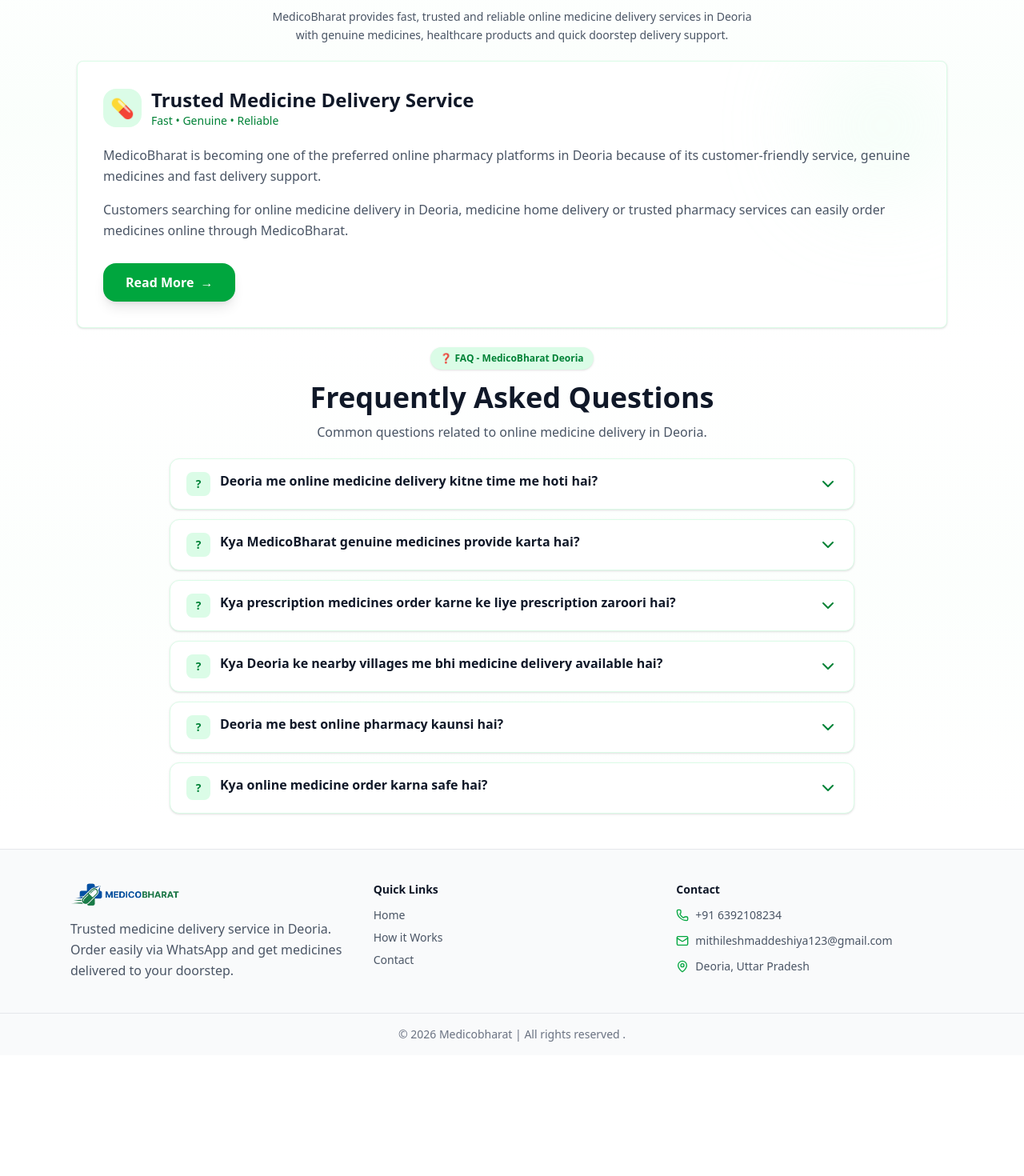
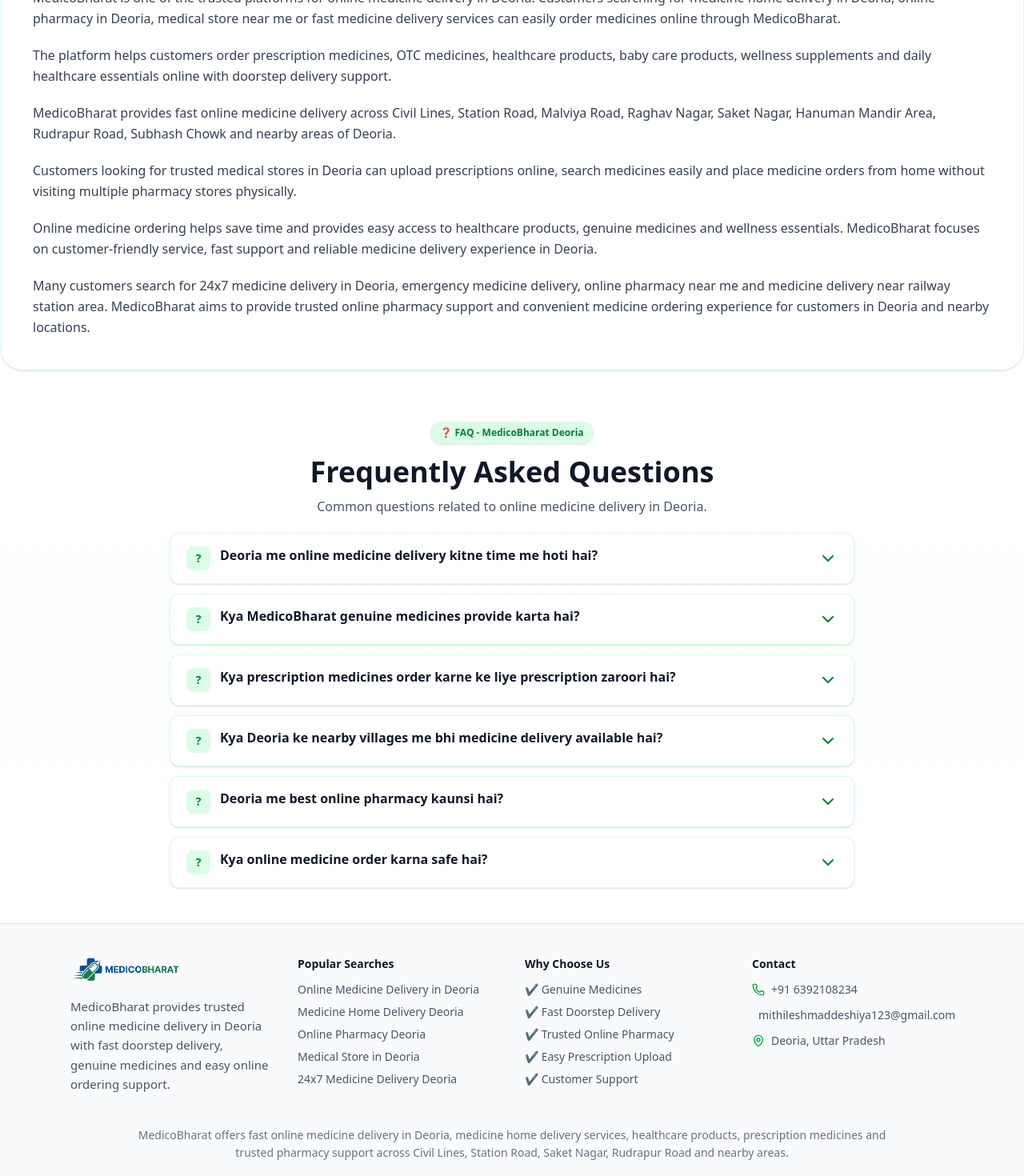
Before and after one commit to mithileshmaddeshiya/medico, a Next.js app: page /medicine-delivery-deoria in a window 1280 px wide. Shown: the part 2900-4370 px from the top of the page at 80% size. Before the commit the page ends 4219 px from the top, so only its background shows below. Built offline with nearby package versions, Linux system fonts and the light colour scheme.

Commit message:
add new seo

```diff
--- a/src/components/ContentPage.jsx
+++ b/src/components/ContentPage.jsx
@@ -23,229 +23,53 @@
 
   return (
     <section className="w-full bg-gradient-to-b from-white via-green-50/30 to-white py-2 md:py-5 overflow-hidden">
-      <div className="max-w-6xl mx-auto px-4 sm:px-6 lg:px-8">
+      <div className="bg-white border border-green-100 rounded-[28px] p-6 sm:p-10 shadow-sm hover:shadow-lg transition-all duration-300 mb-10">
 
-        {/* Top Heading */}
-        <div className="text-center max-w-4xl mx-auto mb-5">
-          <span className="inline-flex items-center gap-2 bg-green-100 text-green-700 text-xs sm:text-sm font-semibold px-4 py-2 rounded-full shadow-sm">
-            💚 Trusted Online Pharmacy in Deoria
-          </span>
-
-          <h2 className="mt-2 text-[18px] md:text-3xl font-bold text-gray-900 leading-tight">
-            Online Medicine Delivery <br className="hidden sm:block" />
-            in Deoria
+        <h2 className="text-3xl font-bold text-gray-900 mb-6">
+          Best Online Pharmacy & Medicine Delivery in Deoria
         </h2>
 
-          <p className="hidden md:block mt-2 text-[14px] text-gray-600 leading-relaxed">
-            MedicoBharat provides fast, trusted and reliable online medicine
-            delivery services in Deoria <br /> with genuine medicines, healthcare
-            products and quick doorstep delivery support.
-          </p>
-        </div>
+        <div className="space-y-5 text-gray-700 text-sm sm:text-base leading-relaxed">
 
-        {/* Preview Card */}
-        <div className="relative bg-white border border-green-100 rounded-[12px] sm:rounded-[8px] p-5 sm:p-8 shadow-sm hover:shadow-lg transition-all duration-300 overflow-hidden">
-
-          {/* Gradient Glow */}
-          <div className="absolute top-0 right-0 w-40 h-40 bg-green-100 rounded-full blur-3xl opacity-40"></div>
-
-          <div className="relative z-10">
-            <div className="flex items-center gap-3 mb-5">
-              <div className="w-12 h-12 rounded-2xl bg-green-100 flex items-center justify-center text-2xl">
-                💊
-              </div>
-
-              <div>
-                <h3 className="text-xl sm:text-2xl font-bold text-gray-900">
-                  Trusted Medicine Delivery Service
-                </h3>
-
-                <p className="text-sm text-green-700 font-medium">
-                  Fast • Genuine • Reliable
-                </p>
-              </div>
-            </div>
-
-            <div className="space-y-4 text-gray-600 text-sm sm:text-base leading-relaxed">
           <p>
-                MedicoBharat is becoming one of the preferred online pharmacy
-                platforms in Deoria because of its customer-friendly service,
-                genuine medicines and fast delivery support.
+            MedicoBharat is one of the trusted platforms for online medicine delivery in Deoria.
+            Customers searching for medicine home delivery in Deoria, online pharmacy in Deoria,
+            medical store near me or fast medicine delivery services can easily order medicines online
+            through MedicoBharat.
           </p>
 
           <p>
-                Customers searching for online medicine delivery in Deoria,
-                medicine home delivery or trusted pharmacy services can easily
-                order medicines online through MedicoBharat.
-              </p>
-            </div>
-
-            {/* Read More Button */}
-            {!showMore && (
-              <div className="mt-7">
-                <button
-                  onClick={() => setShowMore(true)}
-                  className="group cursor-pointer inline-flex items-center gap-2 bg-green-600 hover:bg-green-700 text-white px-6 sm:px-7 py-3 rounded-2xl font-semibold shadow-lg hover:shadow-xl transition-all duration-300 text-sm sm:text-base"
-                >
-                  Read More
-                  <span className="group-hover:translate-x-1 transition">
-                    →
-                  </span>
-                </button>
-              </div>
-            )}
-          </div>
-        </div>
-
-        {/* Expanded Content */}
-        <div
-          className={`transition-all duration-700 ease-in-out overflow-hidden ${showMore
-            ? "max-h-[10000px] opacity-100 mt-8 sm:mt-10"
-            : "max-h-0 opacity-0"
-            }`}
-        >
-
-          {/* Section Grid */}
-          <div className="grid grid-cols-1 lg:grid-cols-2 gap-6 sm:gap-8 mb-8 sm:mb-10">
-
-            {/* Left Card */}
-            <div className="bg-white border border-green-100 rounded-[28px] p-5 sm:p-8 shadow-sm hover:shadow-lg transition-all duration-300">
-              <h3 className="text-2xl font-bold text-gray-900 mb-5">
-                Fast Medicine Home Delivery Across Deoria
-              </h3>
-
-              <div className=" hidden md:block space-y-5 text-gray-600 text-sm sm:text-base leading-relaxed">
-                <p>
-                  MedicoBharat provides medicine home delivery services across
-                  Deoria including Civil Lines, Station Road, Malviya Road,
-                  Raghav Nagar and nearby areas.
+            The platform helps customers order prescription medicines, OTC medicines, healthcare
+            products, baby care products, wellness supplements and daily healthcare essentials
+            online with doorstep delivery support.
           </p>
 
           <p>
-                  From emergency medicines to daily healthcare essentials,
-                  customers can order medicines online easily with quick
-                  doorstep delivery support.
+            MedicoBharat provides fast online medicine delivery across Civil Lines, Station Road,
+            Malviya Road, Raghav Nagar, Saket Nagar, Hanuman Mandir Area, Rudrapur Road,
+            Subhash Chowk and nearby areas of Deoria.
           </p>
 
           <p>
-                  Medicine delivery support is also available in nearby towns
-                  and villages around Deoria.
-                </p>
-              </div>
-            </div>
-
-            {/* Right Card */}
-            <div className="bg-gradient-to-br from-green-50 to-white border border-green-100 rounded-[28px] p-5 sm:p-8 shadow-sm hover:shadow-lg transition-all duration-300">
-              <h3 className="text-2xl font-bold text-gray-900 mb-5">
-                Why People Choose MedicoBharat?
-              </h3>
-
-              <div className="space-y-4">
-                {features.map((item, index) => (
-                  <div
-                    key={index}
-                    className="flex items-start gap-3 bg-white rounded-2xl p-4 border border-green-100 hover:shadow-sm transition"
-                  >
-                    <div className="min-w-[34px] h-[34px] rounded-full bg-green-600 text-white flex items-center justify-center text-sm font-bold">
-                      ✓
-                    </div>
-
-                    <p className="text-gray-700 text-sm sm:text-base leading-relaxed">
-                      {item}
-                    </p>
-                  </div>
-                ))}
-              </div>
-            </div>
-          </div>
-
-          {/* Bottom Cards */}
-          <div className="grid grid-cols-1 lg:grid-cols-2 gap-6 sm:gap-8 mb-10">
-
-            {/* Healthcare */}
-            <div className="bg-gradient-to-br from-green-50 to-white border border-green-100 rounded-[28px] p-5 sm:p-8 shadow-sm hover:shadow-lg transition-all duration-300">
-              <h3 className="text-2xl font-bold text-gray-900 mb-5">
-                Healthcare Products Available Online
-              </h3>
-
-              <div className="space-y-5 text-gray-600 text-sm sm:text-base leading-relaxed">
-                <p>
-                  MedicoBharat provides prescription medicines, OTC medicines,
-                  immunity products, baby care products and wellness essentials
-                  online in Deoria.
+            Customers looking for trusted medical stores in Deoria can upload prescriptions online,
+            search medicines easily and place medicine orders from home without visiting multiple
+            pharmacy stores physically.
           </p>
 
           <p>
-                  Customers can search and order healthcare products according
-                  to their daily healthcare needs.
-                </p>
-              </div>
-            </div>
-
-            {/* Benefits */}
-            <div className="bg-white border border-green-100 rounded-[28px] p-5 sm:p-8 shadow-sm hover:shadow-lg transition-all duration-300">
-              <h3 className="text-2xl font-bold text-gray-900 mb-5">
-                Benefits of Ordering Medicines Online
-              </h3>
-
-              <div className="space-y-4">
-                {benefits.map((item, index) => (
-                  <div
-                    key={index}
-                    className="flex items-start gap-3"
-                  >
-                    <div className="text-green-600 text-lg font-bold">
-                      ✔
-                    </div>
-
-                    <p className="text-gray-700 text-sm sm:text-base leading-relaxed">
-                      {item}
-                    </p>
-                  </div>
-                ))}
-              </div>
-            </div>
-          </div>
-
-          {/* CTA */}
-          <div className="relative overflow-hidden bg-gradient-to-r from-green-700 via-green-600 to-green-500 rounded-[30px] sm:rounded-[40px] p-6 sm:p-8 md:p-12 text-white shadow-xl">
-
-            {/* Glow Effect */}
-            <div className="absolute -top-10 -right-10 w-40 h-40 bg-white/10 rounded-full blur-3xl"></div>
-
-            <div className="relative z-10 text-center max-w-4xl mx-auto">
-              <h3 className="text-3xl sm:text-4xl font-bold leading-tight mb-5">
-                Order Medicines Online in Deoria
-              </h3>
-
-              <p className="text-white/90 text-sm sm:text-base md:text-lg leading-relaxed mb-7">
-                MedicoBharat helps customers in Deoria order medicines online
-                easily with trusted healthcare support, genuine products and
-                fast medicine delivery services.
+            Online medicine ordering helps save time and provides easy access to healthcare products,
+            genuine medicines and wellness essentials. MedicoBharat focuses on customer-friendly
+            service, fast support and reliable medicine delivery experience in Deoria.
           </p>
 
-              <a
-                href="https://wa.me/917303995446"
-                target="_blank"
-                rel="noopener noreferrer"
-                className="inline-block bg-white text-green-700 hover:bg-green-50 transition-all duration-300 font-semibold px-7 py-3.5 rounded-2xl shadow-lg text-sm sm:text-base"
-              >
-                Order Medicines Now
-              </a>
+          <p>
+            Many customers search for 24x7 medicine delivery in Deoria, emergency medicine delivery,
+            online pharmacy near me and medicine delivery near railway station area. MedicoBharat
+            aims to provide trusted online pharmacy support and convenient medicine ordering
+            experience for customers in Deoria and nearby locations.
+          </p>
+
         </div>
-          </div>
-
-          {/* Read Less */}
-          <div className="flex justify-center mt-7">
-            <button
-              onClick={() => setShowMore(false)}
-              className="text-green-700 cursor-pointer hover:text-green-800 font-semibold text-sm sm:text-base transition-all duration-300"
-            >
-              Read Less ↑
-            </button>
-          </div>
-        </div>
-
       </div>
     </section>
   );
--- a/src/components/Footer.jsx
+++ b/src/components/Footer.jsx
@@ -7,16 +7,17 @@
   return (
     <footer className="bg-gray-50 border-t border-gray-200 mt-10">
 
-      <div className="max-w-6xl mx-auto px-6 py-10 grid gap-8 md:grid-cols-3">
+      <div className="max-w-6xl mx-auto px-6 py-10 grid gap-8 md:grid-cols-4">
 
         {/* BRAND */}
-        <div>
+        <div className="flex flex-col items-start">
+
           <Image
             src="/navbar/navbg.webp"
             alt="MedicoBharat Logo"
             width={140}
             height={40}
-            className="object-contain cursor-pointer"
+            className="object-contain cursor-pointer mb-4"
             onClick={() => {
               window.scrollTo({
                 top: 0,
@@ -25,22 +26,82 @@
             }}
           />
 
-          <p className="mt-3 text-[16px] text-gray-600 leading-relaxed">
-            Trusted medicine delivery service in Deoria.
-            Order easily via WhatsApp and get medicines delivered to your doorstep.
+          <p className="text-[15px] text-gray-600 leading-relaxed">
+            MedicoBharat provides trusted online medicine delivery in Deoria
+            with fast doorstep delivery, genuine medicines and easy online
+            ordering support.
           </p>
+
         </div>
 
-        {/* QUICK LINKS */}
+        {/* SEO LINKS */}
         <div>
           <h4 className="text-sm font-semibold text-gray-900 mb-3">
-            Quick Links
+            Popular Searches
           </h4>
 
           <ul className="space-y-2 text-sm text-gray-600">
-            <li><a href="#" className="hover:text-green-600">Home</a></li>
-            <li><a href="#how" className="hover:text-green-600">How it Works</a></li>
-            <li><a href="#contact" className="hover:text-green-600">Contact</a></li>
+
+            <li>
+              <a
+                href="/medicine-delivery-deoria"
+                className="hover:text-green-600 transition"
+              >
+                Online Medicine Delivery in Deoria
+              </a>
+            </li>
+
+            <li>
+              <a
+                href="/medicine-delivery-deoria"
+                className="hover:text-green-600 transition"
+              >
+                Medicine Home Delivery Deoria
+              </a>
+            </li>
+
+            <li>
+              <a
+                href="/medicine-delivery-deoria"
+                className="hover:text-green-600 transition"
+              >
+                Online Pharmacy Deoria
+              </a>
+            </li>
+
+            <li>
+              <a
+                href="/medicine-delivery-deoria"
+                className="hover:text-green-600 transition"
+              >
+                Medical Store in Deoria
+              </a>
+            </li>
+
+            <li>
+              <a
+                href="/medicine-delivery-deoria"
+                className="hover:text-green-600 transition"
+              >
+                24x7 Medicine Delivery Deoria
+              </a>
+            </li>
+
+          </ul>
+        </div>
+
+        {/* WHY CHOOSE */}
+        <div>
+          <h4 className="text-sm font-semibold text-gray-900 mb-3">
+            Why Choose Us
+          </h4>
+
+          <ul className="space-y-2 text-sm text-gray-600">
+            <li>✔ Genuine Medicines</li>
+            <li>✔ Fast Doorstep Delivery</li>
+            <li>✔ Trusted Online Pharmacy</li>
+            <li>✔ Easy Prescription Upload</li>
+            <li>✔ Customer Support</li>
           </ul>
         </div>
 
@@ -52,12 +113,12 @@
 
           <div className="space-y-3 text-sm text-gray-600">
 
-            <div className="flex  cursor-pointer items-center gap-2">
-              <Phone className=" w-4 h-4 text-green-600" />
+            <div className="flex items-center gap-2">
+              <Phone className="w-4 h-4 text-green-600" />
               <span>+91 6392108234</span>
             </div>
 
-            <div className="flex cursor-pointer items-center gap-2">
+            <div className="flex items-center gap-2">
               <Mail className="w-4 h-4 text-green-600" />
               <span>mithileshmaddeshiya123@gmail.com</span>
             </div>
@@ -68,14 +129,21 @@
             </div>
 
           </div>
-
         </div>
 
       </div>
 
+      {/* LOCAL SEO TEXT */}
+      <div className="max-w-5xl mx-auto px-6 pb-5 text-center text-sm text-gray-500 leading-relaxed">
+        MedicoBharat offers fast online medicine delivery in Deoria,
+        medicine home delivery services, healthcare products,
+        prescription medicines and trusted pharmacy support across
+        Civil Lines, Station Road, Saket Nagar, Rudrapur Road and nearby areas.
+      </div>
+
       {/* BOTTOM */}
       <div className="border-t border-gray-200 py-4 text-center text-sm text-gray-500">
-        © {new Date().getFullYear()} Medicobharat | All rights reserved .
+        © {new Date().getFullYear()} MedicoBharat | All rights reserved.
       </div>
 
     </footer>
```
Lines whose indentation alone changed are shown as unchanged.
